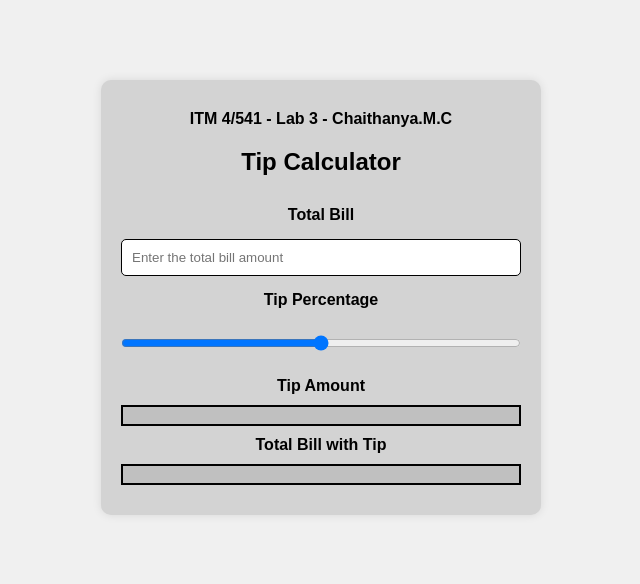
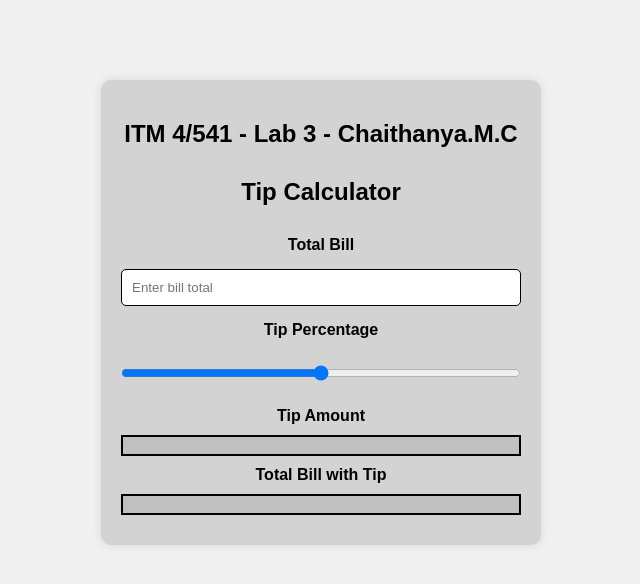
Before and after one commit to mc3007/LabAssignment3, a plain HTML site: page index.html in a window 1280 px wide. Shown: the whole page, without its empty margins (319-959 px from the left). Drawn offline with Linux system fonts and the light colour scheme.

Commit message:
Update index.html

```diff
--- a/index.html
+++ b/index.html
@@ -4,15 +4,15 @@
     <meta charset="UTF-8">
     <meta name="viewport" content="width=device-width, initial-scale=1.0">
     <link rel="stylesheet" href="style.css">
-    <title>Tip Amount Calculator</title>
+    <title>Tip Calculator</title>
 </head>
 <body>
     <div class="calculator">
-        <label>ITM 4/541 - Lab 3 - Chaithanya.M.C</label>
+        <h2>ITM 4/541 - Lab 3 - Chaithanya.M.C</h2>
         <h1>Tip Calculator</h1>
         <form id="tipCalculatorForm">
             <label for="billTotal">Total Bill</label>
-            <input type="number" id="totalBill" placeholder="Enter the total bill amount" required>
+            <input type="number" id="totalBill" placeholder="Enter bill total" required>
             <label for="tipPercentage">Tip Percentage</label>
             <input type="range" id="tipPercentage" min="0" max="100">
             <label for="tipAmount">Tip Amount</label>
```
